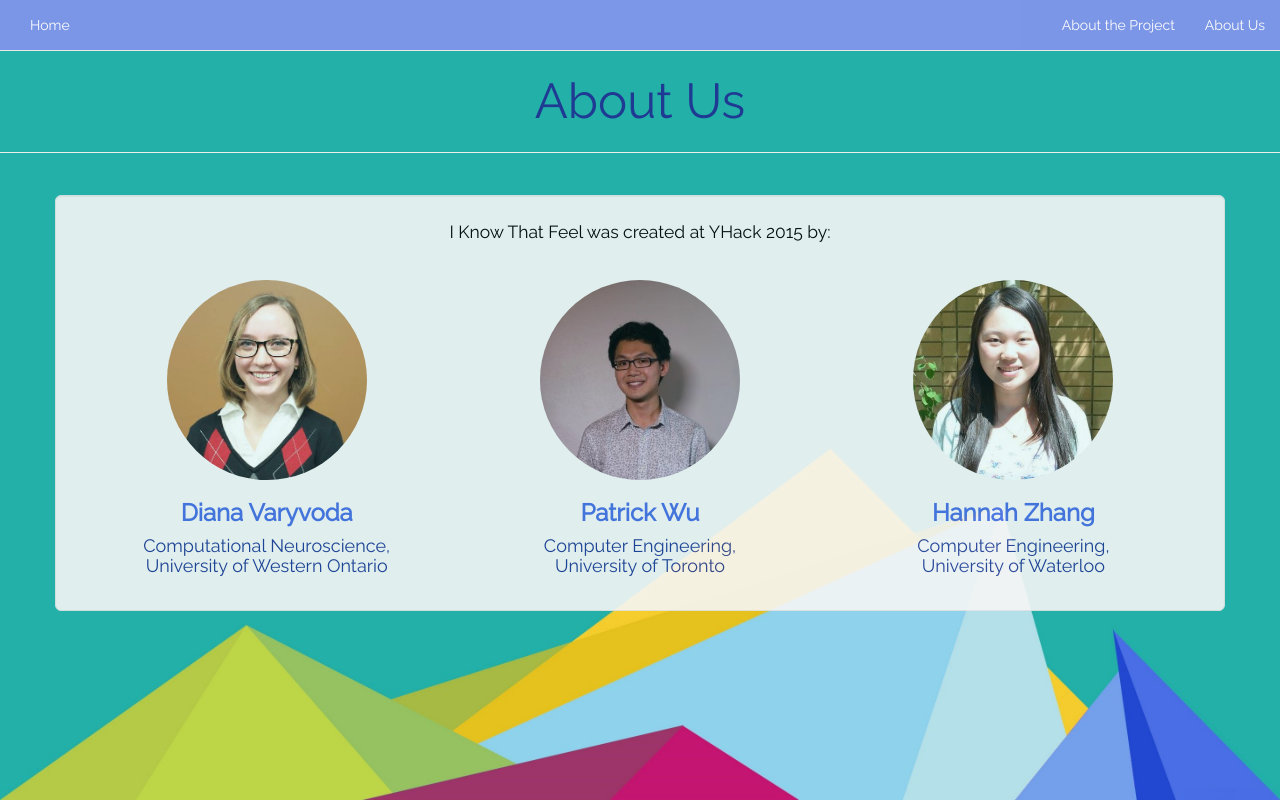
After one commit to hann013/iknowthatfeel, a Flask app: page /aboutus in a window 1280 px wide. The commit adds this page. Run offline with Flask 2, Linux system fonts and the light colour scheme; some libraries are stand-ins or nearby versions.

Commit message:
added About Us and About the Project pages

```diff
--- a/IKnowThatFeel/static/content/site.css
+++ b/IKnowThatFeel/static/content/site.css
@@ -28,7 +28,7 @@
 .page-header#heading {
 	padding: 1em;
 	color: #1F3A93;
-	margin-bottom: 2em;
+	margin-bottom: 3em;
 	font-family: 'Raleway', sans-serif;
 	text-align: center;
 }
@@ -51,3 +51,36 @@
 	display: inline-block;
 	font-family: 'Raleway', sans-serif;
 }
+
+.well {
+	font-family: 'Raleway', sans-serif;
+	font-size: 1.25em;
+	opacity: 0.9;
+}
+
+span#title {
+	color: #1F3A93;
+}
+
+.page-header h2#heading {
+	color: white;
+	opacity: 0.9;
+}
+
+.container {
+	font-family: 'Raleway', sans-serif;
+}
+
+.container p {
+	font-size: 1em;
+	color: black;
+}
+
+h3.name {
+	color: #486EE0;
+	font-weight: bold;
+}
+
+h4.university {
+	color: #1F3A93;
+}
--- /dev/null
+++ b/IKnowThatFeel/templates/aboutus.html
@@ -0,0 +1,48 @@
+<!DOCTYPE html>
+<html>
+<head>
+    <meta charset="utf-8" />
+    <meta name="viewport" content="width=device-width, initial-scale=1.0">
+    <title>About Us</title>
+    <link rel="stylesheet" type="text/css" href="/static/content/site.css" />
+    <link rel="stylesheet" type="text/css" href="/static/bootstrap/css/bootstrap.min.css" />
+    <link href='https://fonts.googleapis.com/css?family=Raleway' rel='stylesheet' type='text/css'>
+    <script src="https://ajax.googleapis.com/ajax/libs/jquery/2.1.3/jquery.js"></script>
+</head>
+
+<body>
+    <nav class="navbar navbar-default navbar-fixed-top">
+        <div class="container-fluid">
+            <ul class="nav navbar-nav">
+                <li><a href="/">Home</a></li>
+            </ul>
+            <ul class="nav navbar-nav navbar-right">
+                <li><a href="/abouttheproject">About the Project</a></li>
+                <li><a href="#">About Us</a></li>
+            </ul>
+        </div><!-- /.container-fluid -->
+    </nav>
+    <div class="page-header" id="heading">
+        <h1>About Us</h1>
+    </div>
+    <div class="container">
+    	<div class="row well well-lg">
+	    	<p>I Know That Feel was created at YHack 2015 by:</p>
+	    	<br/>
+	        <div class="col-md-4">
+		        <img class="img-circle" width="200" height="200" src="../static/content/diana.jpg">
+		        <h3 class="name">Diana Varyvoda</h3>
+		        <h4 class="university">Computational Neuroscience, <br/> University of Western Ontario</h4>
+	        </div>
+	        <div class="col-md-4">
+		        <img class="img-circle" width="200" height="200" src="../static/content/patrick.jpg">
+		        <h3 class="name">Patrick Wu</h3>
+		        <h4 class="university">Computer Engineering, <br/> University of Toronto</h4>
+	        </div>
+	        <div class="col-md-4">
+		        <img class="img-circle" width="200" height="200" src="../static/content/hannah.jpg">
+		        <h3 class="name">Hannah Zhang</h3>
+		        <h4 class="university">Computer Engineering, <br/> University of Waterloo</h4>
+	        </div>
+        </div>
+    </div>
--- a/IKnowThatFeel/views.py
+++ b/IKnowThatFeel/views.py
@@ -62,6 +62,14 @@
         print('New user was successfully created')
         return redirect(url_for('home'))
     return render_template('new_user.html')
+
+@app.route('/abouttheproject')
+def abouttheproject():
+    return render_template('abouttheproject.html')
+
+@app.route('/aboutus')
+def aboutus():
+    return render_template('aboutus.html')
 
 @app.route('/game')
 def game():
```
Also changed, not shown: IKnowThatFeel/aboutus.html (deleted, +0 -26 lines), IKnowThatFeel/templates/abouttheproject.html (added, +38 -0 lines), IKnowThatFeel/templates/index.html (+8 -5 lines), IKnowThatFeel/static/content/diana.jpg (added), IKnowThatFeel/static/content/hannah.jpg (added), IKnowThatFeel/static/content/patrick.jpg (added).
